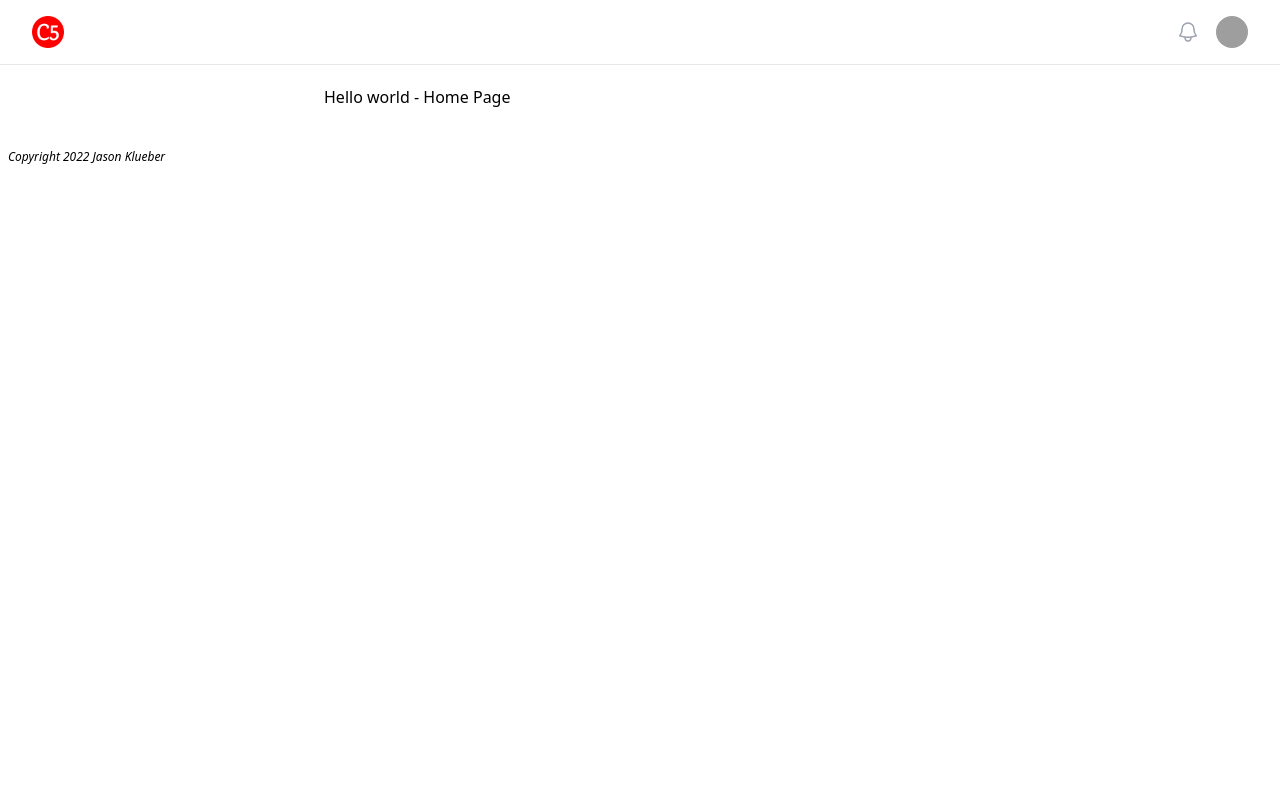
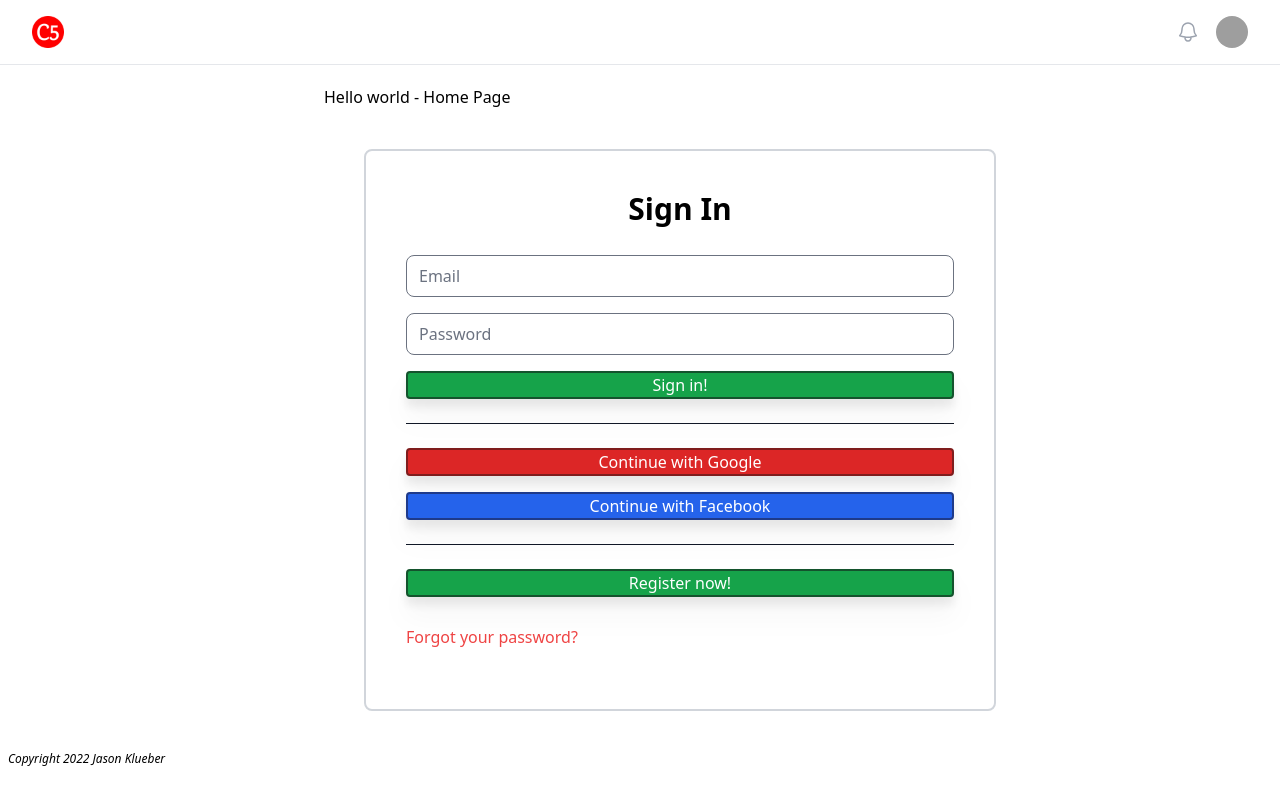
Before and after one commit to jdklueber/captionator-5000, a React (Create React App) app: page / in a window 1280 px wide. Built offline with nearby package versions, Linux system fonts and the light colour scheme; grey boxes are pictures that could not be loaded; the HTML template or start-up script is replaced by a standard one.

Commit message:
Finished layouts for oath components

```diff
--- /dev/null
+++ b/src/components/oauth/ForgotPassword.js
@@ -0,0 +1,22 @@
+import StyledInput from "../ui/StyledInput";
+import Button from "../ui/Button";
+import constants from "../../constants";
+
+function ForgotPassword({modeChangeHook}) {
+    return (
+        <div className={"py-10"}>
+            <h2 className={"font-bold text-3xl max-w-fit mx-auto"}>Forgot Password</h2>
+
+            <div className={"mx-auto w-full my-5 px-5 md:px-10"}>
+                <StyledInput type={"text"} placeholder={"Email"}/>
+                <Button label={"Send Password Reset Email"} />
+
+                <div className={"mt-5 text-red-500"} onClick={() => modeChangeHook(constants.oauth.SIGN_IN)}>
+                    Back to sign in
+                </div>
+            </div>
+        </div>
+    );
+}
+
+export default ForgotPassword;
--- /dev/null
+++ b/src/components/oauth/Oauth.js
@@ -0,0 +1,23 @@
+import {useState} from "react";
+import constants from "../../constants";
+import SignIn from "./SignIn";
+import SignUp from "./SignUp";
+import ForgotPassword from "./ForgotPassword";
+
+function Oauth() {
+    const [mode, setMode] = useState(constants.oauth.SIGN_IN);
+
+    const content = mode === constants.oauth.SIGN_IN ? <SignIn modeChangeHook={setMode}/> :
+                    mode === constants.oauth.SIGN_UP ? <SignUp modeChangeHook={setMode}/> :
+                        mode === constants.oauth.FORGOT_PASSWORD ? <ForgotPassword modeChangeHook={setMode}/> :
+                        "";
+
+
+    return (
+        <div className={"w-full border-2 rounded-lg border-gray-300 mx-auto my-5 md:m-10"}>
+            {content}
+        </div>
+    );
+}
+
+export default Oauth;
--- /dev/null
+++ b/src/components/oauth/SignIn.js
@@ -0,0 +1,29 @@
+import StyledInput from "../ui/StyledInput";
+import Button from "../ui/Button";
+import HorizontalRule from "../ui/HorizontalRule";
+import constants from "../../constants";
+
+function SignIn({modeChangeHook}) {
+    return (
+        <div className={"py-10"}>
+            <h2 className={"font-bold text-3xl max-w-fit mx-auto"}>Sign In</h2>
+
+            <div className={"mx-auto w-full my-5 px-5 md:px-10"}>
+                <StyledInput type={"text"} placeholder={"Email"}/>
+                <StyledInput type={"text"} placeholder={"Password"}/>
+                <Button label={"Sign in!"} />
+                <HorizontalRule/>
+                <Button label={"Continue with Google"} style={constants.buttons.RED}/>
+                <Button label={"Continue with Facebook"} style={constants.buttons.BLUE}/>
+                <HorizontalRule/>
+                <Button label={"Register now!"} onClick={() => modeChangeHook(constants.oauth.SIGN_UP)}/>
+                <div className={"text-red-500 mt-5"} onClick={() => modeChangeHook(constants.oauth.FORGOT_PASSWORD)}>
+                    Forgot your password?
+                </div>
+            </div>
+
+        </div>
+    );
+}
+
+export default SignIn;
--- /dev/null
+++ b/src/components/oauth/SignUp.js
@@ -0,0 +1,29 @@
+import StyledInput from "../ui/StyledInput";
+import Button from "../ui/Button";
+import HorizontalRule from "../ui/HorizontalRule";
+import constants from "../../constants";
+
+function SignUp({modeChangeHook}) {
+    return (
+        <div className={"py-10"}>
+            <h2 className={"font-bold text-3xl max-w-fit mx-auto"}>Sign Up</h2>
+
+            <div className={"mx-auto w-full my-5 px-5 md:px-10"}>
+                <StyledInput type={"text"} placeholder={"Display Name"}/>
+                <StyledInput type={"text"} placeholder={"Email"}/>
+                <StyledInput type={"text"} placeholder={"Password"}/>
+                <StyledInput type={"text"} placeholder={"Confirm Password"}/>
+                <Button label={"Sign up!"} />
+                <HorizontalRule/>
+                <Button label={"Continue with Google"} style={constants.buttons.RED}/>
+                <Button label={"Continue with Facebook"} style={constants.buttons.BLUE}/>
+                <div className={"mt-5 text-red-500"} onClick={() => modeChangeHook(constants.oauth.SIGN_IN)}>
+                    Back to sign in
+                </div>
+            </div>
+
+        </div>
+    );
+}
+
+export default SignUp;
--- /dev/null
+++ b/src/components/oauth/UserInfo.js
@@ -0,0 +1,7 @@
+function UserInfo() {
+    return (
+        <div></div>
+    );
+}
+
+export default UserInfo;
--- /dev/null
+++ b/src/components/ui/Button.js
@@ -0,0 +1,25 @@
+import constants from "../../constants";
+
+function Button({label, onClick, style, className}) {
+    let style_classes = "bg-green-600 text-white border-green-900 hover:bg-green-800";
+    if (style === constants.buttons.RED) {
+        style_classes = "bg-red-600 text-white border-red-900 hover:bg-red-800";
+    } else if (style === constants.buttons.BLUE) {
+        style_classes = "bg-blue-600 text-white border-blue-900 hover:bg-blue-800";
+    }
+
+    const general_classes = "rounded drop-shadow-xl px-2 w-full border-2 my-2";
+
+    const classes = style_classes + " " + general_classes
+                                  + " " + className;
+
+
+    return (
+        <button onClick={onClick}
+                className={classes}
+        >{label}
+        </button>
+    );
+}
+
+export default Button;
--- /dev/null
+++ b/src/components/ui/HorizontalRule.js
@@ -0,0 +1,7 @@
+function HorizontalRule() {
+    return (
+        <hr className={"border-gray-900 my-4"}/>
+    );
+}
+
+export default HorizontalRule;
--- /dev/null
+++ b/src/components/ui/StyledInput.js
@@ -0,0 +1,16 @@
+function StyledInput({type, value, onChange, className, placeholder}) {
+    const classes = "w-full rounded-lg focus:border-gray-500 " +
+                    "focus:ring-1 focus:ring-gray-500 ring-inset " +
+                    "my-2" +
+                    " " + className;
+
+    return (
+        <>
+            <input type={type} value={value} onChange={onChange} className={classes}
+                   placeholder={placeholder}
+            />
+        </>
+    );
+}
+
+export default StyledInput;
--- /dev/null
+++ b/src/constants.js
@@ -0,0 +1,14 @@
+const constants = {
+    oauth: {
+        SIGN_UP: "signup",
+        SIGN_IN: "signin",
+        FORGOT_PASSWORD: "forgotpassword"
+    },
+    buttons: {
+        GREEN: "green",
+        RED: "red",
+        BLUE: "blue"
+    }
+};
+
+export default constants;
--- a/src/pages/Home.js
+++ b/src/pages/Home.js
@@ -1,6 +1,11 @@
+import Oauth from "../components/oauth/Oauth";
+
 function Home() {
     return (
-        <div>Hello world - Home Page</div>
+        <div>
+            <h1>Hello world - Home Page</h1>
+            <Oauth/>
+        </div>
     );
 }
 
```
